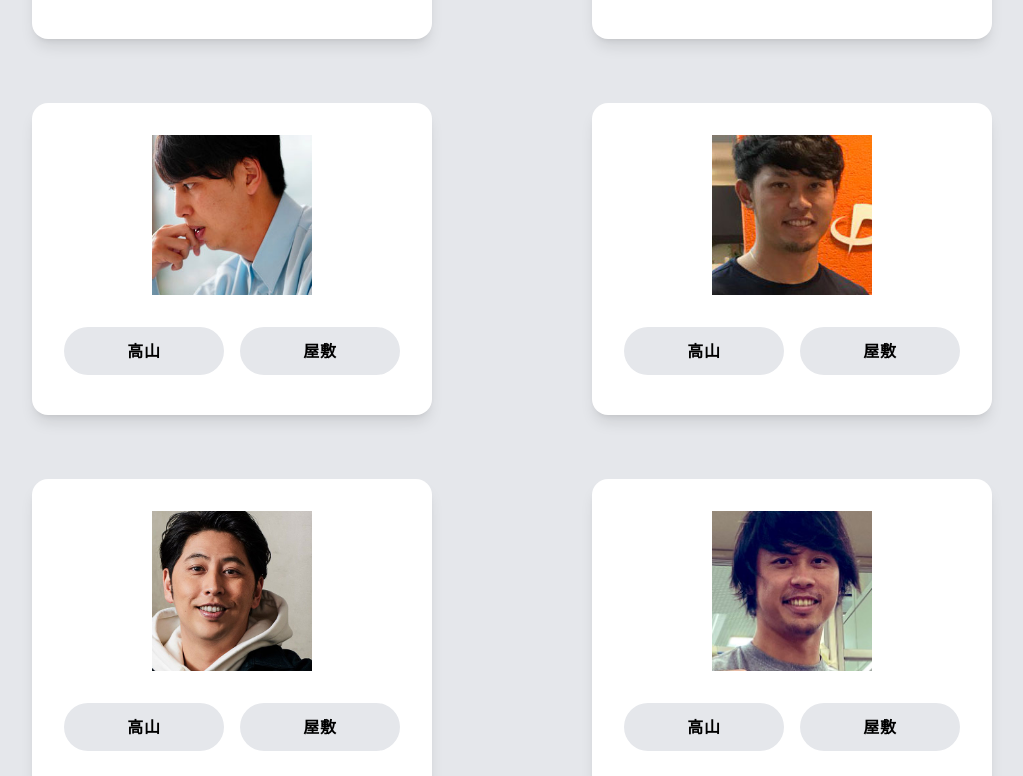
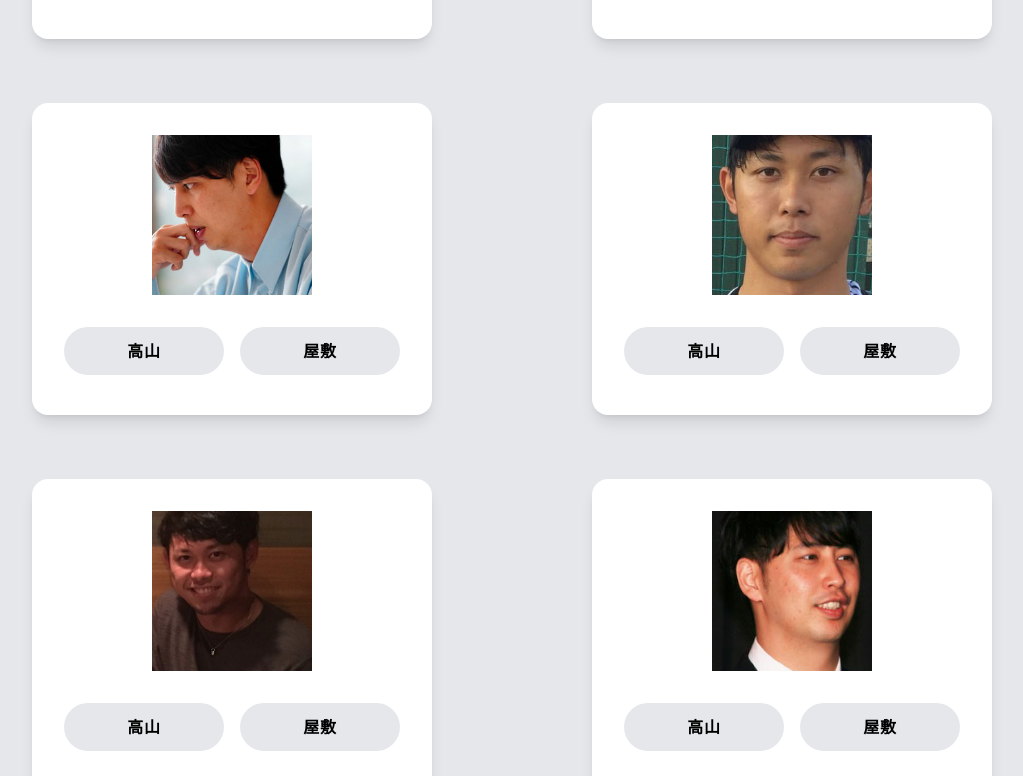
Before and after one commit to Ryuki-4648/takayama-and-yashiki, a React (Create React App) app in the folder quiz/: page / in a window 1280 px wide. Shown: the part 601-1377 px from the top of the page, without its empty margins (128-1151 px from the left). Built offline with nearby package versions, Linux system fonts and the light colour scheme.

Commit message:
randomQuizListの修正（shuffledQuestionsがコンソールに5回表示される）

```diff
--- a/quiz/src/App.tsx
+++ b/quiz/src/App.tsx
@@ -10,7 +10,7 @@ import questionList from "./data/question.json";
 
 function App() {
   const getRandomQuestions = () => {
-    const shuffledQuestions = questionList.sort(() => 0.5 - Math.random());
+    const shuffledQuestions = [...questionList].sort(() => 0.5 - Math.random());
     console.log(shuffledQuestions);
     return shuffledQuestions.slice(0, 10);
   };
@@ -23,7 +23,8 @@ function App() {
   const mainColor = "#f7ea2a";
 
   // const randomQuizList = getRandomQuestions();
-  const [randomQuizList, setRandomQuizList] = useState(getRandomQuestions());
+  const [randomQuizList, setRandomQuizList] = useState<any[]>([]);
+
   // 初回レンダリング時に実行する
   useEffect(() => {
     setRandomQuizList(getRandomQuestions());
@@ -70,11 +71,6 @@ function App() {
   const onClickButtonToggle = () => {
     setButtonActive(!buttonActive);
   };
-  /**
-   * onClickButtonToggle関数がクリックされるたびにgetRandomQuestions関数が再度呼び出され、毎回クイズがシャッフルされる
-   * → buttonActiveの値を反転させているだけ。
-   * クリックするとコンポーネントの再レンダリングが起こり、randomQuizListも再度初期化されて新しいクイズリストが生成される
-   */
 
   return (
     <div className="App bg-gray-200">
@@ -109,7 +105,6 @@ function App() {
                   className="w-40 h-40 object-cover mb-8"
                 />
                 <div className="flex w-full justify-between flex-wrap">
-                  {/* onClickイベントハンドラー どちらのボタンがクリックされたかを判定 */}
                   <button
                     className={`w-40 h-12 rounded-3xl font-bold tracking-wider button01 mr-2 mb-2 bg-gray-200 ${
                       buttonActive ? "" : "is-click"
```
